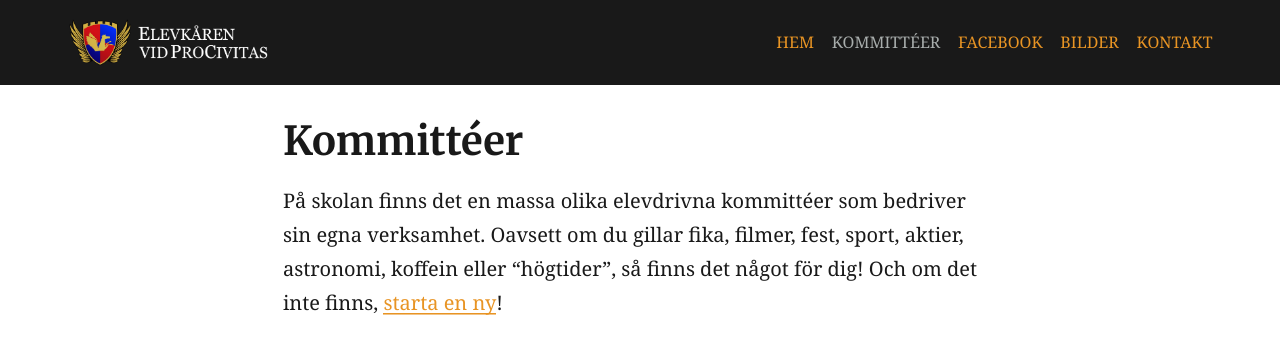
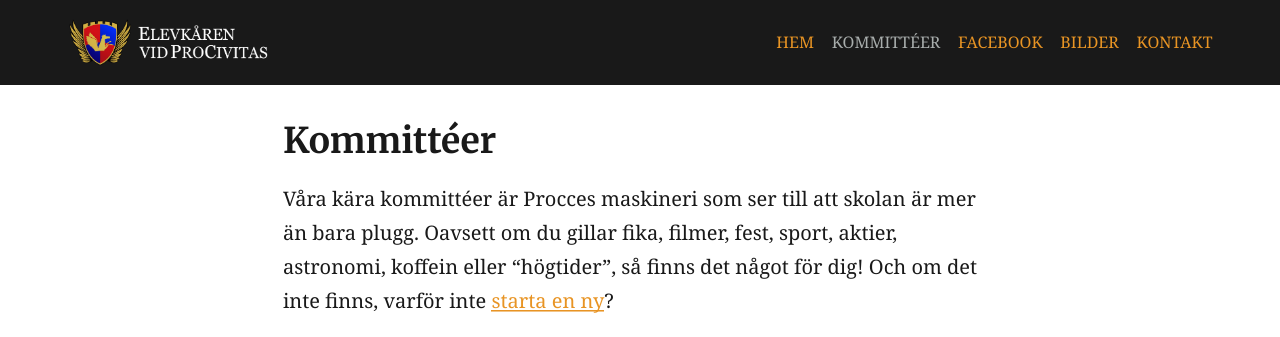
Before and after one commit to ekvp/ekvp.github.io, a Jekyll site: the page built from kommitteer.md, in a window 1280 px wide, cut to the strip 0-337 px from the top of the page. Built offline with Jekyll 4.4.1, drawn with Linux system fonts in a browser that asks for light colours; our own code applies the rules of GitHub Pages for plain Markdown files.

Commit message:
Update kommitteer.md

```diff
--- a/kommitteer.md
+++ b/kommitteer.md
@@ -1,6 +1,6 @@
- <h1>Kommittéer</h1>
+<h2>Kommittéer</h2>
 
-På skolan finns det en massa olika elevdrivna kommittéer som bedriver sin egna verksamhet. Oavsett om du gillar fika, filmer, fest, sport, aktier, astronomi, koffein eller "högtider", så finns det något för dig! Och om det inte finns, [starta en ny](/startakommitte/)!
+Våra kära kommittéer är Procces maskineri som ser till att skolan är mer än bara plugg. Oavsett om du gillar fika, filmer, fest, sport, aktier, astronomi, koffein eller "högtider", så finns det något för dig! Och om det inte finns, varför inte [starta en ny](/startakommitte/)?
 
 <div class="grid">
   <a href="" class="grida">
```
